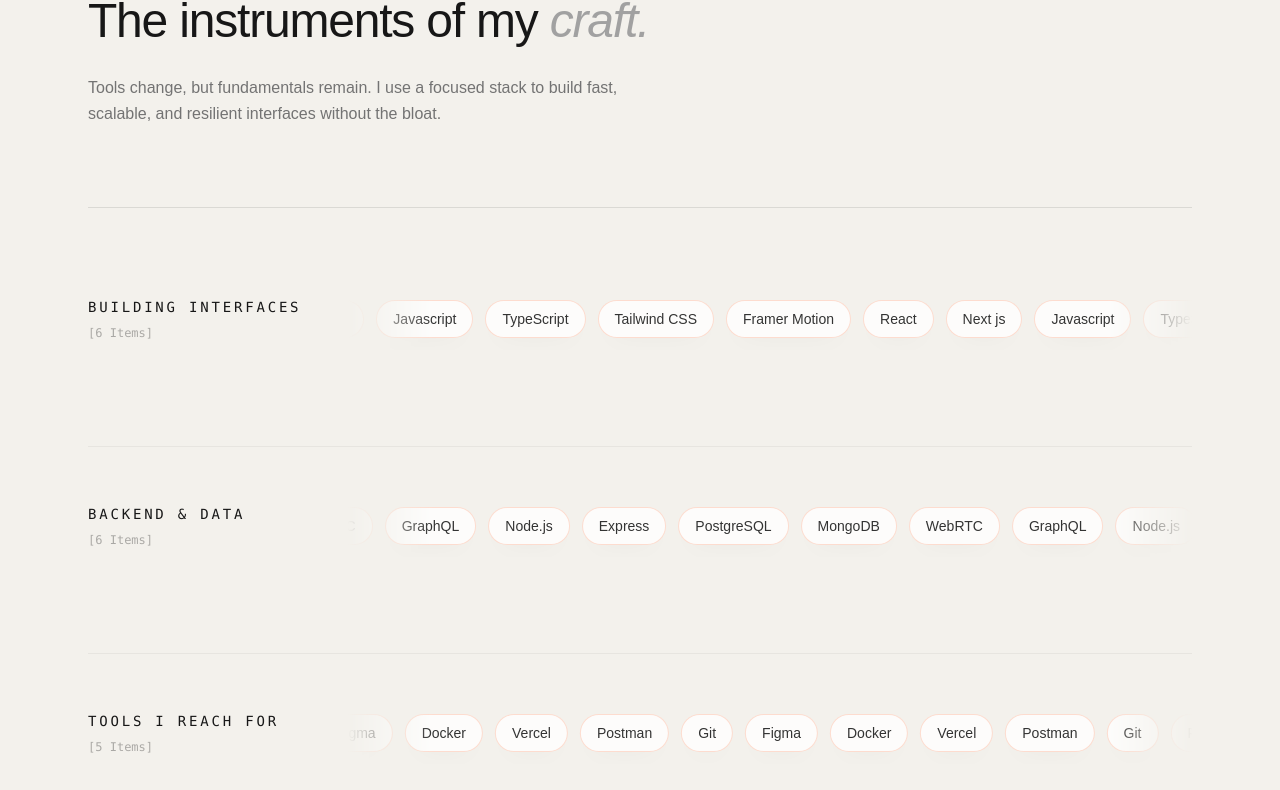
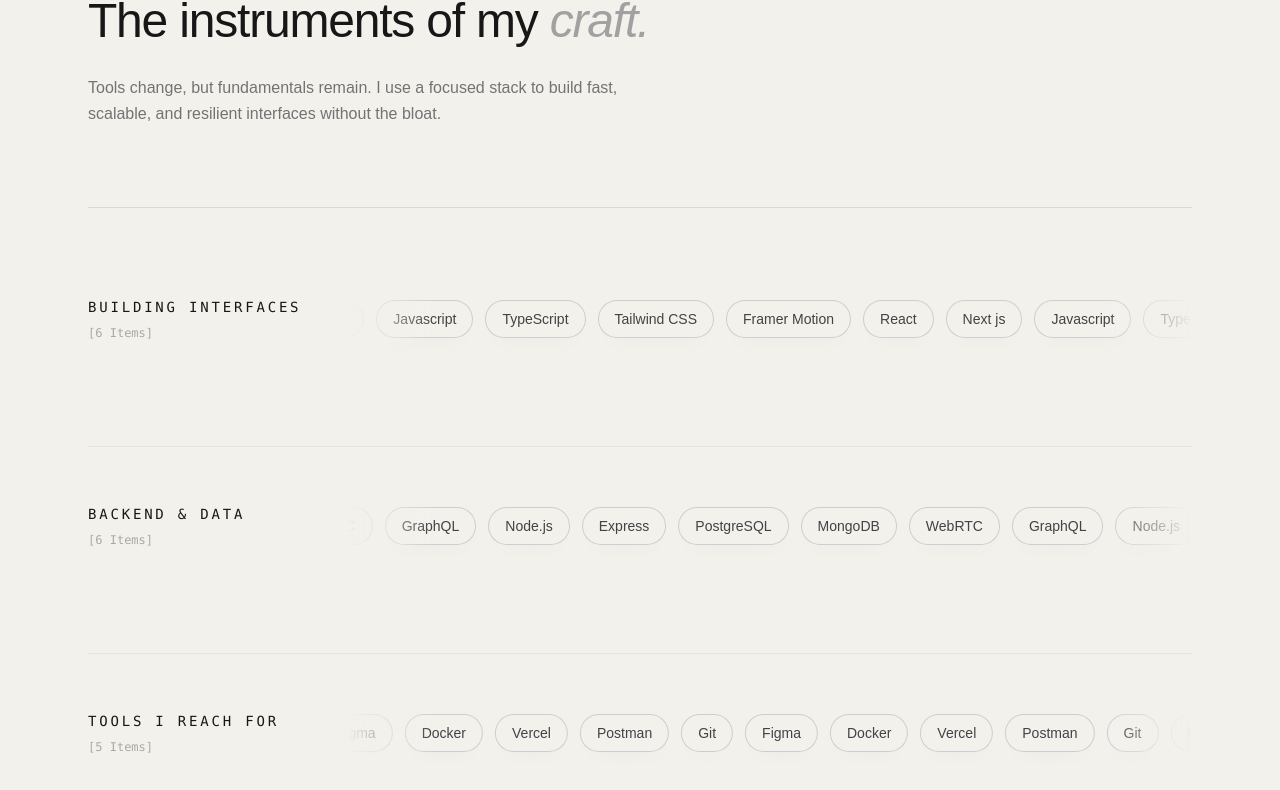
Before and after one commit to Aadarsh6/AadarshM.me, a React (Vite) app: page / in a window 1280 px wide. Shown: the part 2239-3029 px from the top of the page. Built offline with nearby package versions, Linux system fonts and the light colour scheme.

Commit message:
skil marque with ink clr

```diff
--- a/src/components/SkillMarquee.tsx
+++ b/src/components/SkillMarquee.tsx
@@ -27,7 +27,7 @@
         {duplicated.map((item, i) => (
           <span
             key={`${item}-${i}`}
-            className="shrink-0 rounded-full border border-accent/20 bg-white/80 px-4 py-2 text-sm font-medium text-black/80 shadow-[0_8px_24px_-18px_rgba(0,0,0,0.35)] transition-all duration-300 hover:-translate-y-0.5 hover:border-accent/60 hover:bg-accent/10 hover:text-accent dark:bg-white/5 dark:text-white/85"
+            className="shrink-0 rounded-full border border-secondary/20 bg-bg-light px-4 py-2 text-sm font-medium text-text-light/80 shadow-[0_8px_24px_-18px_rgba(0,0,0,0.35)] transition-all duration-300 hover:-translate-y-0.5 hover:border-secondary/60 hover:bg-secondary/10 hover:text-secondary dark:bg-white/5 dark:text-text-dark/85"
           >
             {item}
           </span>
```
